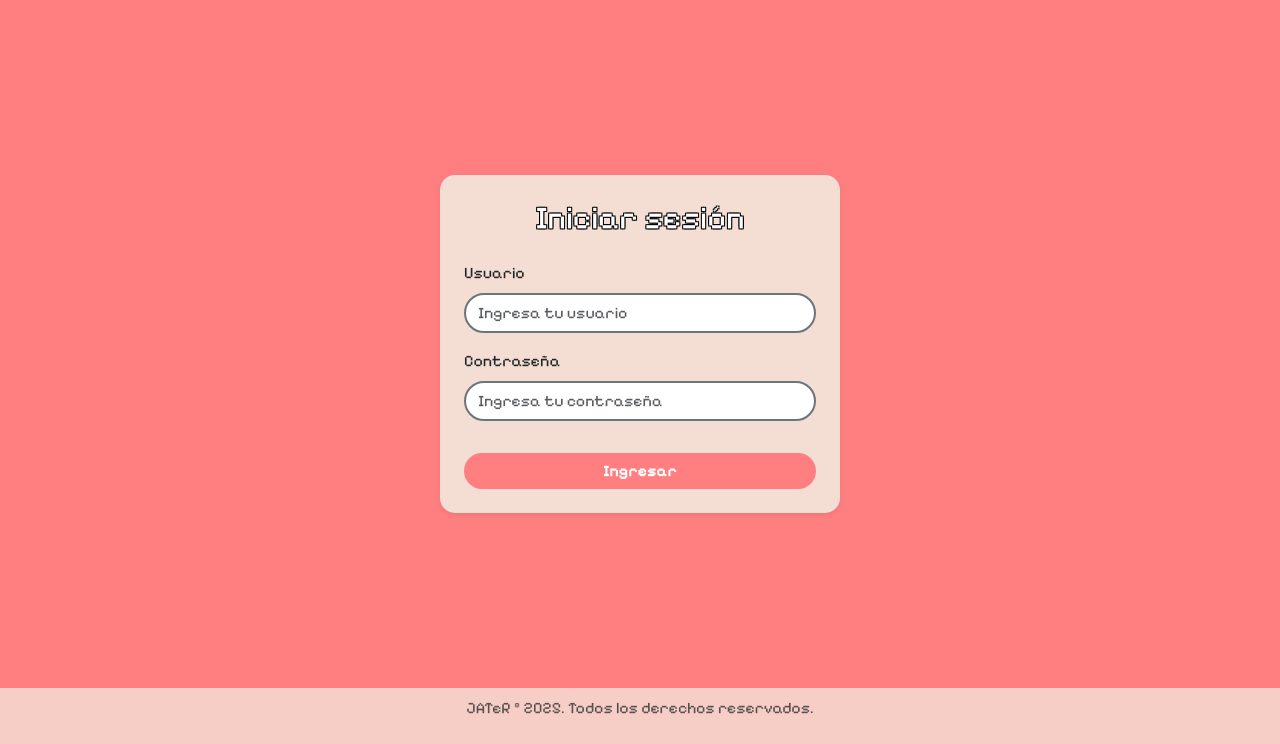
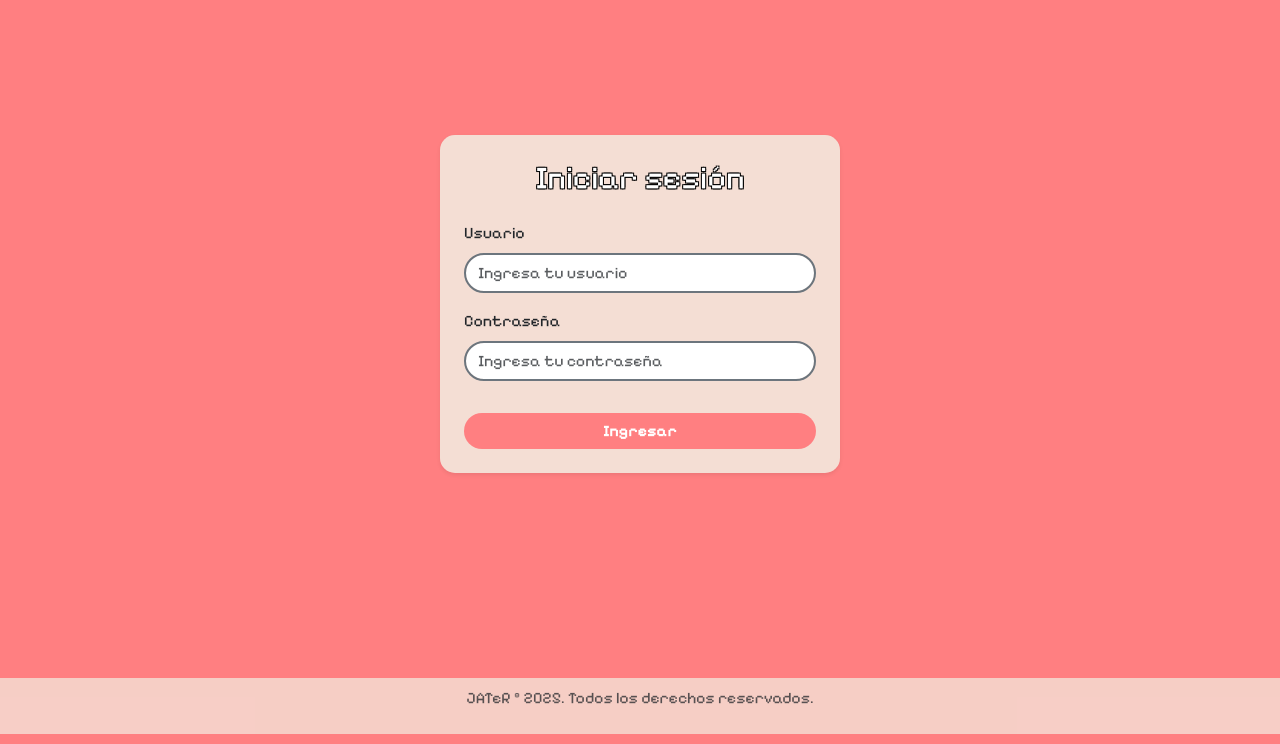
Before and after one commit to JATeR912/Portafolio, a Django app: page /login/ in a window 1280 px wide. Shown: the part 66-810 px from the top of the page. Run offline with Django 5.2, Linux system fonts and the light colour scheme.

Commit message:
Ajuste margin en login logout y limpieza js

```diff
--- a/proyectos/templates/login.html
+++ b/proyectos/templates/login.html
@@ -2,7 +2,7 @@
 {% load static %}
 
 {% block content %}
-<div class="auth-container d-flex justify-content-center align-items-center my-5">
+<div class="auth-container d-flex justify-content-center align-items-center my-2 mx-2">
     <div class="auth-card p-4 shadow-sm">
         <h2 class="auth-title text-center mb-4">Iniciar sesión</h2>
         <form method="POST">
--- a/proyectos/templates/logout.html
+++ b/proyectos/templates/logout.html
@@ -2,7 +2,7 @@
 {% load static %}
 
 {% block content %}
-<div class="auth-container d-flex justify-content-center align-items-center my-2">
+<div class="auth-container d-flex justify-content-center align-items-center my-2 mx-2">
     <div class="auth-card p-4 shadow-sm text-center">
         <h2 class="auth-title mb-3">Has cerrado sesión</h2>
         <p class="mb-3">Has salido del editor de proyectos del portafolio.</p>
--- a/static/js/script.js
+++ b/static/js/script.js
@@ -1,35 +1,14 @@
 document.addEventListener('DOMContentLoaded', () => {
-    const alerts = document.querySelectorAll('.alert');
-    alerts.forEach(alert => {
-        setTimeout(() => {
-            const bsAlert = new bootstrap.Alert(alert);
-            bsAlert.close();
-        }, 5000); // 5 segundos
-    });
+    // Cerrar automáticamente alertas de Bootstrap
+    document.querySelectorAll('.alert').forEach(alert => {
+        setTimeout(() => new bootstrap.Alert(alert).close(), 5000);
     });
 
-// Activación global de tooltips
-document.addEventListener("DOMContentLoaded", function () {
-    const tooltipTriggerList = document.querySelectorAll('[data-bs-toggle="tooltip"]');
-    tooltipTriggerList.forEach(el => new bootstrap.Tooltip(el));
-});
+    // Código de la escena solo si existe
+    const svg = document.getElementById('escena');
+    if (!svg) return;
 
-//Ventana en escritorio
-function actualizarCielo() {
-  const hora = new Date().getHours();
-  const ventanas = document.querySelectorAll('.ventana');
-  let color;
-
-  if (hora >= 6 && hora < 9) color = 'url(#amanecer)';
-  else if (hora >= 9 && hora < 17) color = 'url(#dia)';
-  else if (hora >= 17 && hora < 20) color = 'url(#atardecer)';
-  else color = 'url(#noche)';
-
-  ventanas.forEach(v => v.setAttribute('fill', color));
-}
-
-// Añadimos gradientes al SVG
-const svg = document.getElementById('escena');
+    // Añadir gradientes
     const defs = document.createElementNS("http://www.w3.org/2000/svg", "defs");
     defs.innerHTML = `
         <linearGradient id="amanecer" x1="0" y1="0" x2="0" y2="1">
@@ -51,5 +30,17 @@
     `;
     svg.prepend(defs);
 
+    // Función para actualizar color de las ventanas
+    const actualizarCielo = () => {
+        const hora = new Date().getHours();
+        const color = (hora >= 6 && hora < 9) ? 'url(#amanecer)' :
+                      (hora >= 9 && hora < 17) ? 'url(#dia)' :
+                      (hora >= 17 && hora < 20) ? 'url(#atardecer)' :
+                      'url(#noche)';
+
+        svg.querySelectorAll('.ventana').forEach(v => v.setAttribute('fill', color));
+    };
+
     actualizarCielo();
     setInterval(actualizarCielo, 60000);
+});
```
Lines whose indentation alone changed are shown as unchanged.
